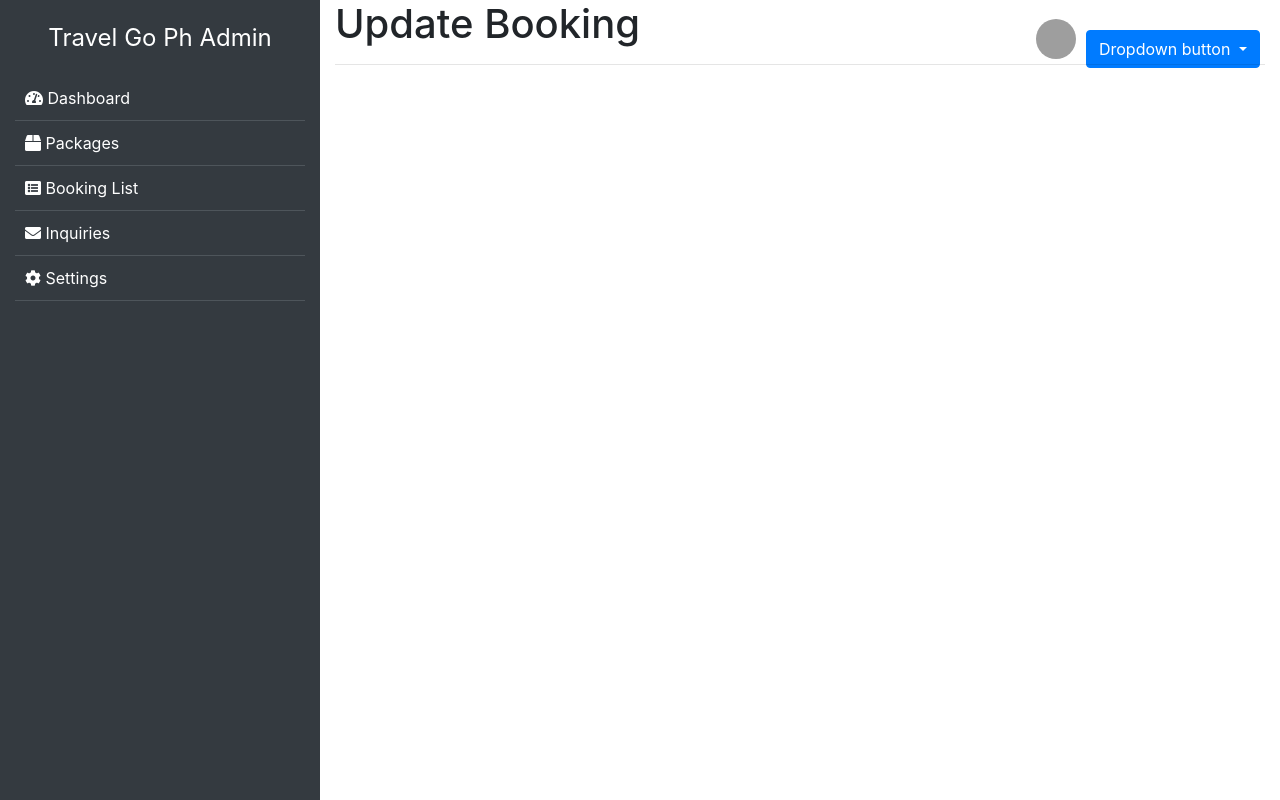
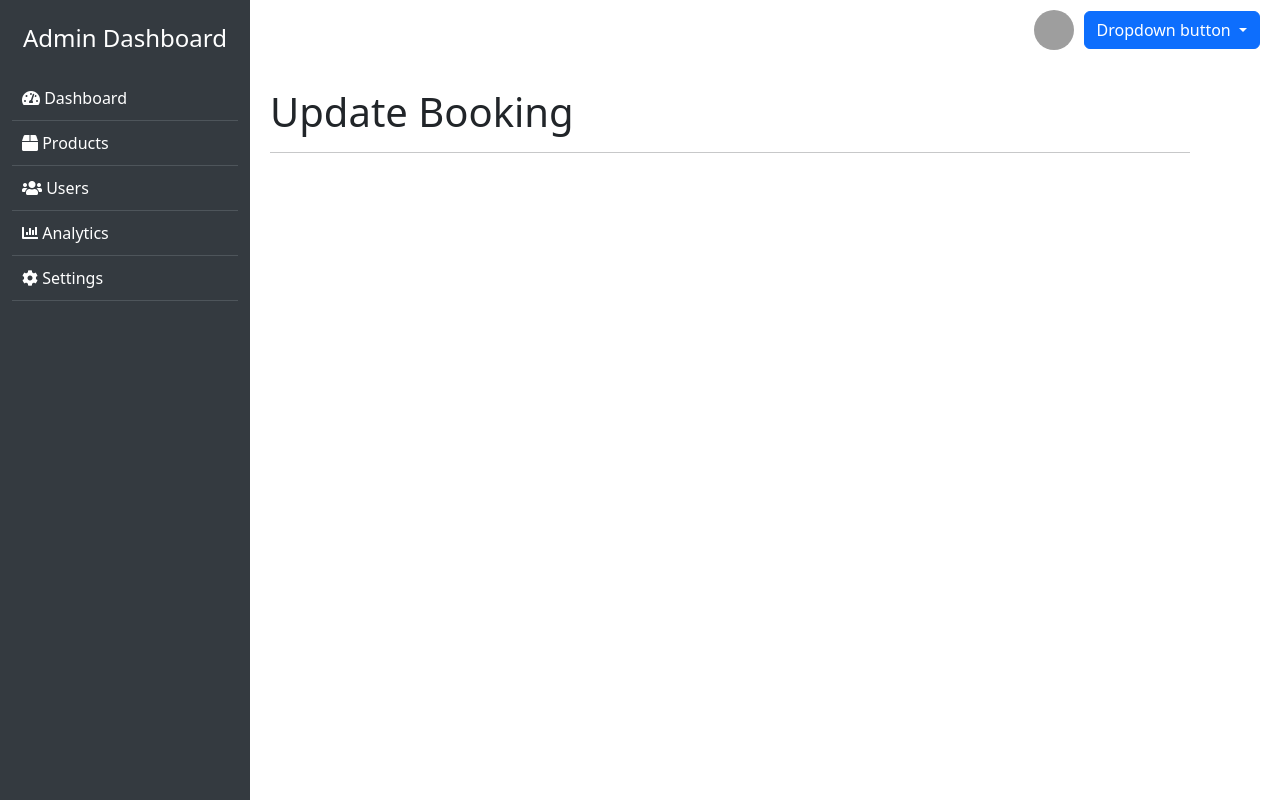
Before and after one commit to kyuremmmmz/Travel-Go, a PHP site: page /Website/admin/update_form.php?choice=1 in a window 1280 px wide. Run offline with PHP 8.4, Linux system fonts and the light colour scheme; data that the repository does not hold is empty; some libraries are stand-ins or nearby versions; grey boxes are pictures that could not be loaded.

Commit message:
updated and fix admmin ui

```diff
--- a/admin/pakages.php
+++ b/admin/pakages.php
@@ -114,7 +114,7 @@
                 <!-- Table with "Create New" button -->
                 <div class="d-flex justify-content-between mb-3">
                     <h2>Packages</h2>
-                    <a href="/see_details_form.php" class="btn btn-primary">Create New</a>
+                    <a href="see_details_form.php" class="btn btn-primary">Create New</a>
                 </div>
                 <table class="table table-hover">
                     <thead>
--- a/see_details_form.php
+++ b/admin/see_details_form.php
@@ -251,7 +251,7 @@ if (!empty($_FILES['file3']['name']) && is_array($_FILES['file3']['name'])) {
                         </div>
                     </div>
                     <button type="submit" class="btn btn-primary" name="submit" data-bs-toggle="modal" data-bs-target="#myModal">SUBMIT</button>
-                    <a href="admin/system.php" class="btn btn-secondary">Back</a>
+                    <a href="pakages.php" class="btn btn-secondary">Back</a>
                 </form>
             </div>
         </div>
--- a/admin/system.php
+++ b/admin/system.php
@@ -134,7 +134,7 @@
                     <ul class="dropdown-menu">
                         <li><a class="dropdown-item" href="#"><i class="fas fa-link"></i> Link 3</a></li>
                         <li><hr class="dropdown-divider"></li>
-                        <li><a class="dropdown-item" href="#"><i class="fas fa-sign-out-alt"></i> Sign out</a></li>
+                        <li><a class="dropdown-item" href="adminlogin.php"><i class="fas fa-sign-out-alt"></i> Sign out</a></li>
                         <li><a class="dropdown-item" href="#"><i class="fas fa-user"></i> Account</a></li>
                     </ul>
 
--- a/admin/update_form.php
+++ b/admin/update_form.php
@@ -5,101 +5,47 @@
     <meta name="viewport" content="width=device-width, initial-scale=1.0">
     <title>Admin Dashboard</title>
     <!-- Bootstrap CSS -->
-    <link href="https://stackpath.bootstrapcdn.com/bootstrap/4.5.2/css/bootstrap.min.css" rel="stylesheet">
+    <link href="https://cdn.jsdelivr.net/npm/bootstrap@5.3.0-alpha1/dist/css/bootstrap.min.css" rel="stylesheet">
     <!-- Font Awesome CSS -->
-    <link href="https://cdnjs.cloudflare.com/ajax/libs/font-awesome/5.15.1/css/all.min.css" rel="stylesheet">
+    <link href="https://cdnjs.cloudflare.com/ajax/libs/font-awesome/5.15.4/css/all.min.css" rel="stylesheet">
     <style>
         /* Custom styles */
         .sidebar {
             background-color: #343a40;
             color: #fff;
             height: 100vh;
-            overflow: hidden;
+            overflow: auto;
+            position: fixed;
+            top: 0;
+            left: 0;
+            width: 250px;
+            z-index: 1;
+            padding-top: 20px;
         }
         .sidebar-logo {
-            padding: 20px;
             text-align: center;
             font-size: 24px;
         }
         .sidebar-menu {
             list-style-type: none;
             padding: 0;
+            margin-top: 20px;
         }
         .sidebar-menu li {
             padding: 10px;
             border-bottom: 1px solid #4e555b;
         }
-
         .sidebar-menu li a {
             color: #fff;
             text-decoration: none;
-    transition: color 0.3s; /* Add transition for smoother color change */
+            transition: color 0.3s;
         }
-
         .sidebar-menu li:hover a,
         .sidebar-menu li:focus a,
         .sidebar-menu li:active a {
-    color: #fff; /* Change text color on hover, focus, and active */
+            color: #fff;
             background-color: #343a40;
         }
-
-.sidebar-menu li:hover {
-    background-color: #4e555b; /* Change background color on hover */
-}
-
-.container {
-            margin-top: 50px;
-            width: auto;
-            max-width: 700px;
-            padding: 20px;
-            border: 2px solid #ffffff;
-            border-radius: 10px;
-            box-shadow: 0 0 10px rgba(255, 255, 255, 0.2);
-            background-color: rgba(0, 0, 0, 0.5);
-            margin-left: auto;
-            margin-right: auto;
-        }
-
-        .form-group {
-            padding-top: 15px;
-        }
-
-
-        input[type="text"],
-        input[type="file"] {
-            background-color: #ffffff;
-            color: #343a40; /* Text color */
-            border-color: #ffffff; /* Border color */
-        }
-
-        /* Style for form inputs on focus */
-        input[type="text"]:focus,
-        input[type="file"]:focus {
-            background-color: #ffffff; /* Background color */
-            color: #343a40; /* Text color */
-            border-color: #ffffff; /* Border color */
-            box-shadow: 0 0 5px rgba(255, 255, 255, 0.5); /* Added box shadow */
-        }
-
-        /* Style for buttons */
-        .btn {
-            margin-top: 20px; /* Adjusted margin */
-            width: 100%; /* Button width */
-        }
-
-        /* Style for back button */
-        .btn-secondary {
-            margin-top: 10px; /* Adjusted margin */
-            width: 100%; /* Button width */
-        }
-
-        /* Style for error message */
-        .error-message {
-            color: #ff0000; /* Red color */
-            font-size: 14px; /* Font size */
-            margin-top: 10px; /* Adjusted margin */
-        }
-        /* Avatar */
         .avatar {
             position: absolute;
             top: 10px;
@@ -118,13 +64,50 @@
             right: 0;
             left: auto;
         }
+        .content {
+            margin-left: 250px; /* Adjusted for the sidebar width */
+            padding: 20px;
+            margin-top: 20px;
+        }
+        .form-label {
+            font-weight: bold;
+        }
     </style>
 </head>
 <body>
+    <div class="container-fluid">
+        <div class="row">
+            <!-- Sidebar -->
+            <div class="col-md-3 sidebar">
+                <div class="sidebar-logo">Admin Dashboard</div>
+                <ul class="sidebar-menu">
+                    <li><a href="#"><i class="fas fa-tachometer-alt"></i> Dashboard</a></li>
+                    <li><a href="#"><i class="fas fa-box"></i> Products</a></li>
+                    <li><a href="#"><i class="fas fa-users"></i> Users</a></li>
+                    <li><a href="#"><i class="fas fa-chart-bar"></i> Analytics</a></li>
+                    <li><a href="#"><i class="fas fa-cog"></i> Settings</a></li>
+                </ul>
+            </div>
+            <!-- Content -->
+            <div class="col-md-9 content">
+                <div class="avatar">
+                    <img src="avatar.jpg" alt="Avatar">
+                    <div class="dropdown">
+                        <button type="button" class="btn btn-primary dropdown-toggle" data-bs-toggle="dropdown">
+                            Dropdown button
+                        </button>
+                        <ul class="dropdown-menu">
+                            <li><a class="dropdown-item" href="#"><i class="fas fa-link"></i> Link 1</a></li>
+                            <li><a class="dropdown-item" href="#"><i class="fas fa-link"></i> Link 2</a></li>
+                            <li><hr class="dropdown-divider"></li>
+                            <li><a class="dropdown-item" href="#"><i class="fas fa-sign-out-alt"></i> Sign out</a></li>
+                        </ul>
+                    </div>
+                </div>
+                <h1 class="mt-5">Update Booking</h1>
+                <hr>
+                <form id="updateBookingForm" method="POST">
                 <?php
-
-
-
                     // Include database connection file
                     include("connection.php");
 
@@ -162,47 +145,7 @@ if (isset($_POST["submit"])) {
                         // Close the statement
                         $stmt->close();
                     }
-?>
 
-
-
-    <div class="container-fluid">
-        <div class="row">
-            <!-- Sidebar -->
-            <div class="col-md-3 sidebar">
-                <div class="sidebar-logo">Travel Go Ph Admin</div>
-                <ul class="sidebar-menu">
-                    <li><a href="system.php"><i class="fas fa-tachometer-alt"></i> Dashboard</a></li>
-                    <li><a href="/admin/pakages.php"><i class="fas fa-box"></i> Packages</a></li>
-                    <li><a href="booking_list.php"><i class="fas fa-list-alt"></i> Booking List</a></li>
-                    <li><a href="#inquiries"><i class="fas fa-envelope"></i> Inquiries</a></li>
-                    <li><a href="#settings"><i class="fas fa-cog"></i> Settings</a></li>
-                </ul>
-            </div>
-            <!-- Content -->
-             <!-- Content goes here -->
-             <div class="avatar">
-                    <img src="avatar.jpg" alt="Avatar">
-                    <div class="dropdown">
-                    <button type="button" class="btn btn-primary dropdown-toggle" data-bs-toggle="dropdown">
-                    Dropdown button
-                    </button>
-                    <ul class="dropdown-menu">
-                        <li><a class="dropdown-item" href="#"><i class="fas fa-link"></i> Link 3</a></li>
-                        <li><hr class="dropdown-divider"></li>
-                        <li><a class="dropdown-item" href="#"><i class="fas fa-sign-out-alt"></i> Sign out</a></li>
-                        <li><a class="dropdown-item" href="#"><i class="fas fa-user"></i> Account</a></li>
-                    </ul>
-
-                </div>
-                </div>
-            <div class="col-md-9">
-                <!-- Content goes here -->
-
-                <h1>Update Booking</h1>
-                <hr>
-                <form id="updateBookingForm" method="POST">
-                <?php
                     $get = $_GET["choice"];
                     $query = "SELECT * FROM booking_tracker WHERE id = $get ";
                     $result = mysqli_query($conn, $query);
@@ -275,9 +218,11 @@ if (isset($_POST["submit"])) {
                     mysqli_close($conn);
                 ?>
             </div>
+        </div>
+    </div>
     <!-- Bootstrap JS -->
-    <script src="https://code.jquery.com/jquery-3.5.1.slim.min.js"></script>
-    <script src="https://cdn.jsdelivr.net/npm/@popperjs/core@2.5.4/dist/umd/popper.min.js"></script>
-    <script src="https://stackpath.bootstrapcdn.com/bootstrap/4.5.2/js/bootstrap.min.js"></script>
+    <script src="https://cdnjs.cloudflare.com/ajax/libs/jquery/3.6.0/jquery.min.js"></script>
+    <script src="https://cdn.jsdelivr.net/npm/@popperjs/core@2.11.6/dist/umd/popper.min.js"></script>
+    <script src="https://cdn.jsdelivr.net/npm/bootstrap@5.3.0-alpha1/dist/js/bootstrap.min.js"></script>
 </body>
 </html>
```
Also changed, not shown: Main/Main.php (+6 -6 lines), Main/index.css (+2 -5 lines), admin/booking_list.php (+6 -7 lines), details/6620d8d73b598.jpg (added), details/6620d8d73b9dd.jpg (added), details/6620d8d73be52.jpg (added), details/6620d8d73c20b.jpg (added), details/6620d8d73c5cd.jpg (added), details/6620d8d73c9d4.jpg (added), details/6620d93b38c2a.jpg (added), details/6620d93b391ca.jpg (added), details/6620d93b39b29.jpg (added), details/6620d93b39ed8.jpg (added), details/6620d93b3a3d2.jpg (added), 2 more files. Lines whose indentation alone changed are shown as unchanged.
